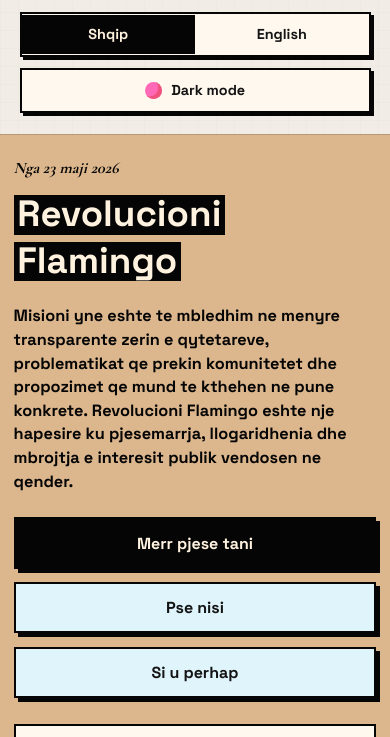
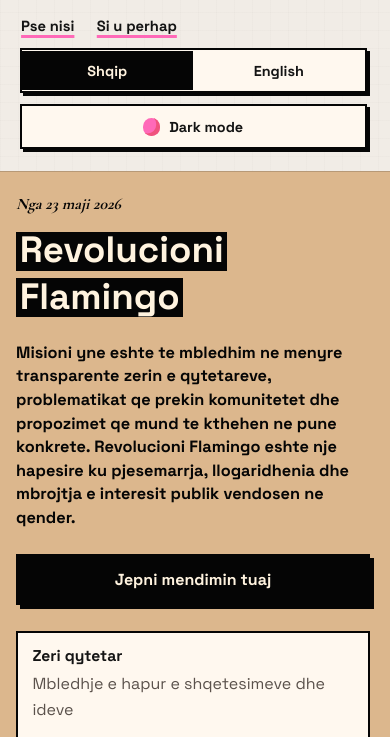
Before and after one commit to Flamingo-Revolution/flamingo-revolution-site, an Astro site: page / in a window 390 px wide. Shown: the part 96-833 px from the top of the page. Built offline with nearby package versions, Linux system fonts and the light colour scheme; Astro itself is replaced by a stand-in of ours.

Commit message:
Simplify CTAs and reorder demands

```diff
--- a/src/components/LandingPage.astro
+++ b/src/components/LandingPage.astro
@@ -28,6 +28,10 @@ const isExternalLink = (href: string) => href.startsWith("http");
       </a>
 
       <div class="topbar__actions">
+        <nav class="site-menu" aria-label="Page sections">
+          <a href="#manifesto">{copy.hero.secondaryCta}</a>
+          <a href="#pillars">{copy.hero.tertiaryCta}</a>
+        </nav>
         <LocaleSwitch currentLocale={locale} />
         <ThemeToggle labels={copy.theme} />
       </div>
@@ -46,8 +50,6 @@ const isExternalLink = (href: string) => href.startsWith("http");
             <a class="button button--primary" href={copy.hero.participateLink} target="_blank" rel="noreferrer">
               {copy.hero.primaryCta}
             </a>
-            <a class="button button--ghost" href="#manifesto">{copy.hero.secondaryCta}</a>
-            <a class="button button--ghost" href="#pillars">{copy.hero.tertiaryCta}</a>
           </div>
 
           <ul class="metrics">
@@ -146,9 +148,6 @@ const isExternalLink = (href: string) => href.startsWith("http");
           <a class="button button--primary" href={copy.council.primaryLink.href} target="_blank" rel="noreferrer">
             {copy.council.primaryLink.label}
           </a>
-          <a class="button button--ghost" href={copy.council.secondaryLink.href}>
-            {copy.council.secondaryLink.label}
-          </a>
         </div>
       </section>
 
@@ -164,14 +163,6 @@ const isExternalLink = (href: string) => href.startsWith("http");
             rel={isExternalLink(copy.closing.primaryLink.href) ? "noreferrer" : undefined}
           >
             {copy.closing.primaryLink.label}
-          </a>
-          <a
-            class="button button--ghost"
-            href={copy.closing.secondaryLink.href}
-            target={isExternalLink(copy.closing.secondaryLink.href) ? "_blank" : undefined}
-            rel={isExternalLink(copy.closing.secondaryLink.href) ? "noreferrer" : undefined}
-          >
-            {copy.closing.secondaryLink.label}
           </a>
         </div>
       </section>
--- a/src/data/site.ts
+++ b/src/data/site.ts
@@ -111,7 +111,7 @@ export const siteCopy: Record<Locale, SiteCopy> = {
       title: "Revolucioni Flamingo",
       description:
         "Misioni yne eshte te mbledhim ne menyre transparente zerin e qytetareve, problematikat qe prekin komunitetet dhe propozimet qe mund te kthehen ne pune konkrete. Revolucioni Flamingo eshte nje hapesire ku pjesemarrja, llogaridhenia dhe mbrojtja e interesit publik vendosen ne qender.",
-      primaryCta: "Merr pjese tani",
+      primaryCta: "Jepni mendimin tuaj",
       secondaryCta: "Pse nisi",
       tertiaryCta: "Si u perhap",
       participateLink:
@@ -123,10 +123,10 @@ export const siteCopy: Record<Locale, SiteCopy> = {
       triggerText:
         "Me 30 maj 2026, nje protestues u terhoq zvarre nga anetare te sigurise private ne Zvërnec, nderkohe qe Policia e Shtetit ishte e pranishme dhe nuk nderhyri. Pamjet u bene nje nga shkendijat kryesore te mobilizimit me te gjere.",
       demands: [
+        "Shfuqizimi i ligjit per zonat e mbrojtura",
+        "Shfuqizimi i plote i Paketa e Maleve",
+        "Shfuqizimi i ligjit per investimet strategjike",
         "Doreheqja e kryeministrit Edi Rama",
-        "Anulimi i ligjit per zonat e mbrojtura",
-        "Anulimi i ligjit per investimet strategjike",
-        "Anulimi i plote i Paketa e Maleve",
         "Krijimi i nje qeverie teknike"
       ],
       metrics: [
@@ -160,7 +160,7 @@ export const siteCopy: Record<Locale, SiteCopy> = {
         },
         {
           title: "Kerkesat",
-          body: "Mes kerkesave te artikuluara ishin doreheqja e Edi Rames, anulimi i ligjit per zonat e mbrojtura, anulimi i ligjit per investimet strategjike, anulimi i plote i projektit te njohur si Paketa e Maleve dhe krijimi i nje qeverie teknike."
+          body: "Mes kerkesave te artikuluara ishin shfuqizimi i ligjit per zonat e mbrojtura, shfuqizimi i plote i projektit te njohur si Paketa e Maleve, shfuqizimi i ligjit per investimet strategjike, doreheqja e Edi Rames dhe krijimi i nje qeverie teknike."
         }
       ]
     },
@@ -253,7 +253,7 @@ export const siteCopy: Record<Locale, SiteCopy> = {
       title: "Flamingo Revolution",
       description:
         "Our mission is to transparently collect people's voices, the problems affecting communities and the proposals that can become concrete work. Flamingo Revolution is a space where participation, accountability and the public interest stay at the center.",
-      primaryCta: "Participate now",
+      primaryCta: "Share your opinion",
       secondaryCta: "Why it began",
       tertiaryCta: "How it spread",
       participateLink:
@@ -265,10 +265,10 @@ export const siteCopy: Record<Locale, SiteCopy> = {
       triggerText:
         "On May 30, 2026, a protester in Zvërnec was dragged by private security personnel while State Police officers were present and did not intervene. Footage of the incident became one of the main sparks for the wider mobilization.",
       demands: [
+        "Cancellation of the protected areas law",
+        "Full cancellation of the Mountain Package",
+        "Cancellation of the strategic investments law",
         "Resignation of Prime Minister Edi Rama",
-        "Cancellation of the protected areas law",
-        "Cancellation of the strategic investments law",
-        "Full cancellation of the Mountain Package",
         "Creation of a technical government"
       ],
       metrics: [
@@ -302,7 +302,7 @@ export const siteCopy: Record<Locale, SiteCopy> = {
         },
         {
           title: "The demands",
-          body: "Among the demands highlighted by protesters were the resignation of Edi Rama, the cancellation of the protected areas law, the cancellation of the strategic investments law, the full cancellation of the project known as the Mountain Package and the creation of a technical government."
+          body: "Among the demands highlighted by protesters were the cancellation of the protected areas law, the full cancellation of the project known as the Mountain Package, the cancellation of the strategic investments law, the resignation of Edi Rama and the creation of a technical government."
         }
       ]
     },
--- a/src/styles/global.css
+++ b/src/styles/global.css
@@ -174,6 +174,28 @@ html[data-theme="dark"] .page-shell::after {
   justify-content: flex-end;
   gap: 0.7rem;
   flex-wrap: wrap;
+}
+
+.site-menu {
+  display: inline-flex;
+  align-items: center;
+  gap: 0.9rem;
+  margin-right: 0.2rem;
+}
+
+.site-menu a {
+  color: var(--text);
+  font-size: 0.92rem;
+  font-weight: 800;
+  text-decoration: underline;
+  text-decoration-color: var(--accent);
+  text-decoration-thickness: 0.16rem;
+  text-underline-offset: 0.28rem;
+}
+
+.site-menu a:hover,
+.site-menu a:focus-visible {
+  color: var(--accent-strong);
 }
 
 .locale-switch,
@@ -846,9 +868,20 @@ blockquote {
     justify-content: stretch;
   }
 
+  .site-menu {
+    justify-content: flex-start;
+    gap: 1.4rem;
+    margin-right: 0;
+    padding: 0.3rem 0.1rem 0.15rem;
+  }
+
+  .site-menu a {
+    white-space: nowrap;
+  }
+
   .locale-switch,
   .theme-toggle {
-    width: 100%;
+    width: calc(100% - 4px);
     box-shadow: 3px 3px 0 var(--ink);
   }
 
@@ -908,7 +941,7 @@ blockquote {
   }
 
   .hero__actions {
-    width: 100%;
+    width: calc(100% - 4px);
   }
 
   .hero__actions .button {
@@ -923,18 +956,22 @@ blockquote {
 }
 
 @media (max-width: 520px) {
-  .page-shell {
-    width: min(100%, 390px);
-    margin-left: 0;
-    margin-right: 0;
-  }
-
   .hero,
   .section-block,
   .closing,
   .footer-note {
-    padding-right: 0.85rem;
-    padding-left: 0.85rem;
+    padding-right: 1rem;
+    padding-left: 1rem;
+  }
+
+  .hero__actions,
+  .metric-card,
+  .info-card,
+  .pillar-card,
+  .council-board,
+  .demands-panel,
+  .logo-panel {
+    width: calc(100% - 4px);
   }
 }
 
```
